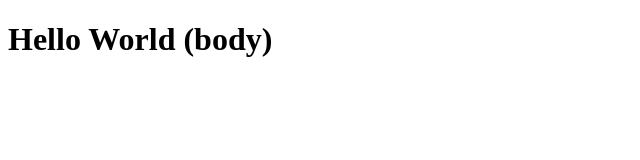
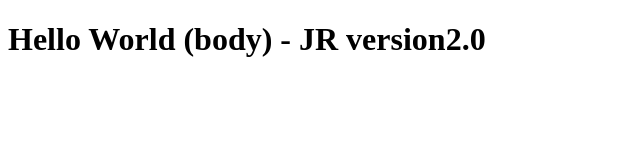
Before and after one commit to jon-rayo/hello-world, a plain HTML site: page index.html in a window 1280 px wide. Shown: the whole page, without its empty margins (0-640 px from the left). Drawn offline with Linux system fonts and the light colour scheme.

Commit message:
version2

```diff
--- a/index.html
+++ b/index.html
@@ -9,6 +9,6 @@
 </head>
 
 <body>
-    <h1>Hello World (body)</h1>
+    <h1>Hello World (body) - JR version2.0</h1>
 </body>
 </html>
```
